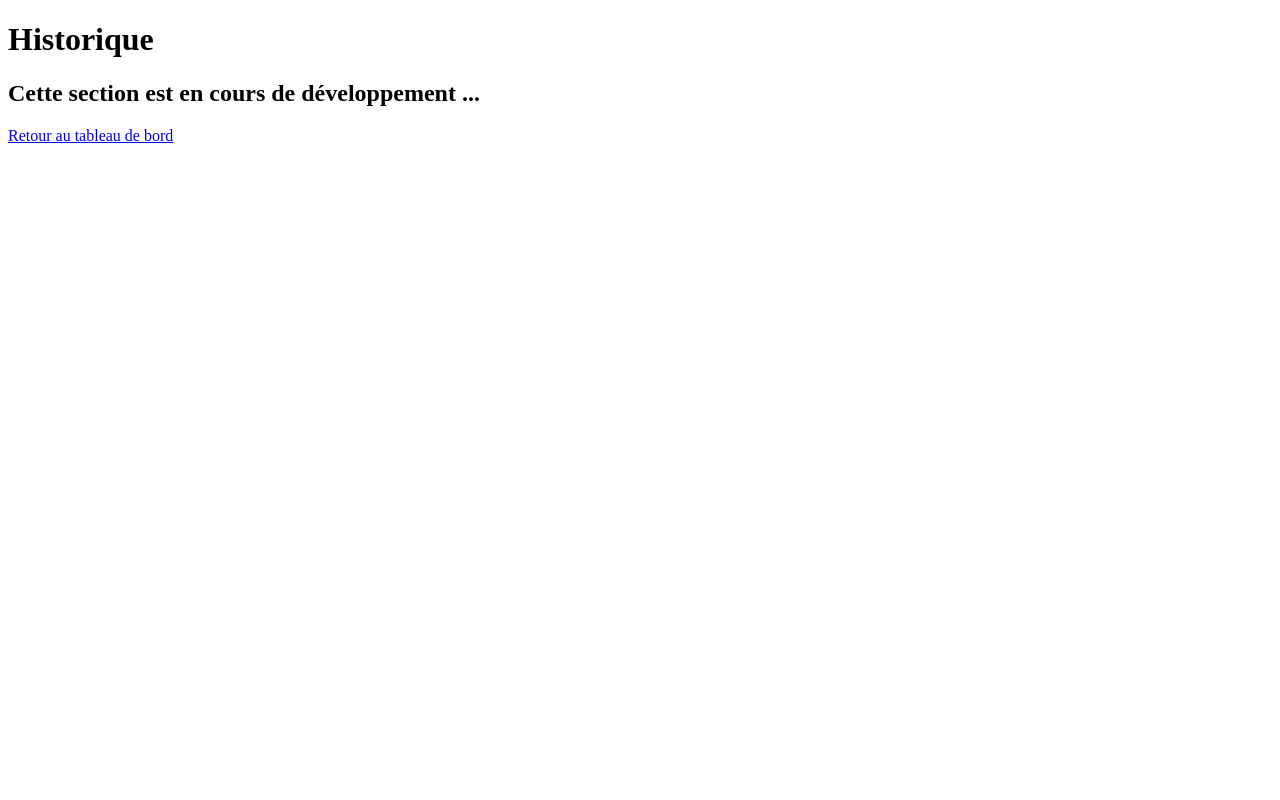
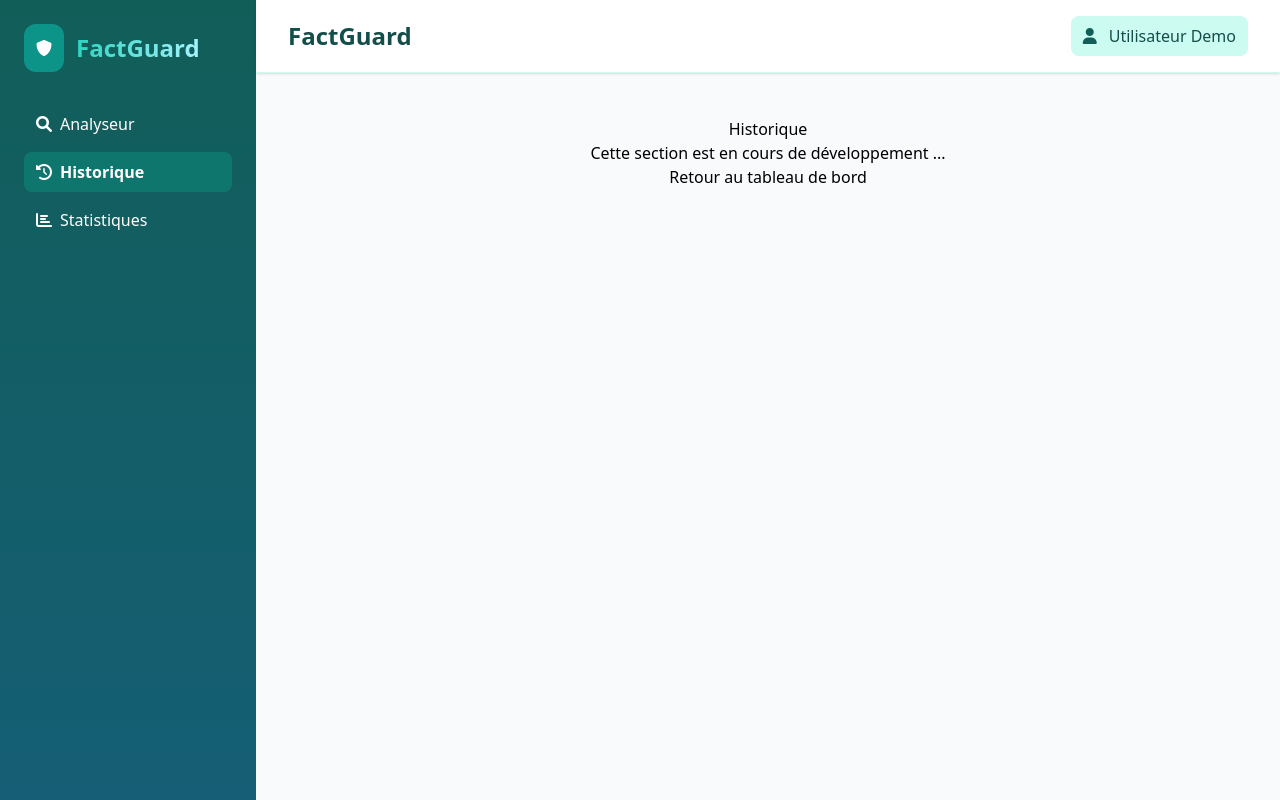
Before and after one commit to amina-abddm/Application_FactGuard, a Django app: page /dashboard/history/ in a window 1280 px wide. Run offline with Django 5.2, Linux system fonts and the light colour scheme; some libraries are stand-ins or nearby versions.

Commit message:
add aside in base.html

```diff
--- a/factguard_project/dashboard/templates/base.html
+++ b/factguard_project/dashboard/templates/base.html
@@ -6,13 +6,55 @@
     <title>{% block title %}FactGuard{% endblock %}</title>
 
     <link href="https://cdnjs.cloudflare.com/ajax/libs/font-awesome/6.0.0/css/all.min.css" rel="stylesheet">
+    <script src="https://cdn.tailwindcss.com"></script>
 
     {% load static %}
     {% block extra_css %}{% endblock %}
 </head>
-<body>
-    {% block content %}
-    {% endblock %}
+<body class="bg-gray-100 font-sans">
+    <div class="flex min-h-screen">
+        <!-- Sidebar Navigation -->
+        <aside class="w-64 bg-gradient-to-b from-teal-800 to-cyan-800 p-6 text-white flex flex-col">
+            <div class="flex items-center mb-8">
+                <div class="p-3 bg-teal-600 rounded-xl mr-3">
+                    <i class="fas fa-shield-alt"></i>
+                </div>
+                <span class="text-2xl font-bold bg-clip-text text-transparent bg-gradient-to-r from-teal-400 to-cyan-200">FactGuard</span>
+            </div>
+
+            <nav class="flex flex-col space-y-2">
+                <a href="{% url 'analyzer' %}" class="rounded-lg px-3 py-2 flex items-center hover:bg-teal-800 {% if request.resolver_match.url_name == 'analyzer' %}bg-teal-700 text-white font-semibold{% endif %}">
+                    <i class="fas fa-search mr-2"></i>Analyseur
+                </a>
+                <a href="{% url 'history' %}" class="rounded-lg px-3 py-2 flex items-center hover:bg-teal-800 {% if request.resolver_match.url_name == 'history' %}bg-teal-700 text-white font-semibold{% endif %}">
+                    <i class="fas fa-history mr-2"></i>Historique
+                </a>
+                <a href="{% url 'statistics' %}" class="rounded-lg px-3 py-2 flex items-center hover:bg-teal-800 {% if request.resolver_match.url_name == 'statistics' %}bg-teal-700 text-white font-semibold{% endif %}">
+                    <i class="fas fa-chart-bar mr-2"></i>Statistiques
+                </a>
+            </nav>
+        </aside>
+
+        <!-- Main Content Area -->
+        <main class="flex-1 bg-slate-50 min-h-screen flex flex-col">
+            <!-- Header -->
+            <header class="flex justify-between items-center px-8 py-4 bg-white/95 backdrop-blur-md shadow border-b border-teal-100">
+                <h1 class="text-2xl font-semibold text-teal-900">
+                    {% block page_title %}FactGuard{% endblock %}
+                </h1>
+                <div class="flex items-center gap-3 px-3 py-2 bg-teal-100 rounded-lg">
+                    <i class="fas fa-user text-teal-800"></i>
+                    <span class="font-medium text-teal-900">{{ user.get_full_name|default:user.username|default:'Utilisateur Demo' }}</span>
+                </div>
+            </header>
+
+            <!-- Page Content -->
+            <section class="px-8 py-6 flex flex-col gap-6 flex-grow overflow-auto">
+                {% block content %}
+                {% endblock %}
+            </section>
+        </main>
+    </div>
 
     {% block extra_js %}{% endblock %}
 </body>
```
